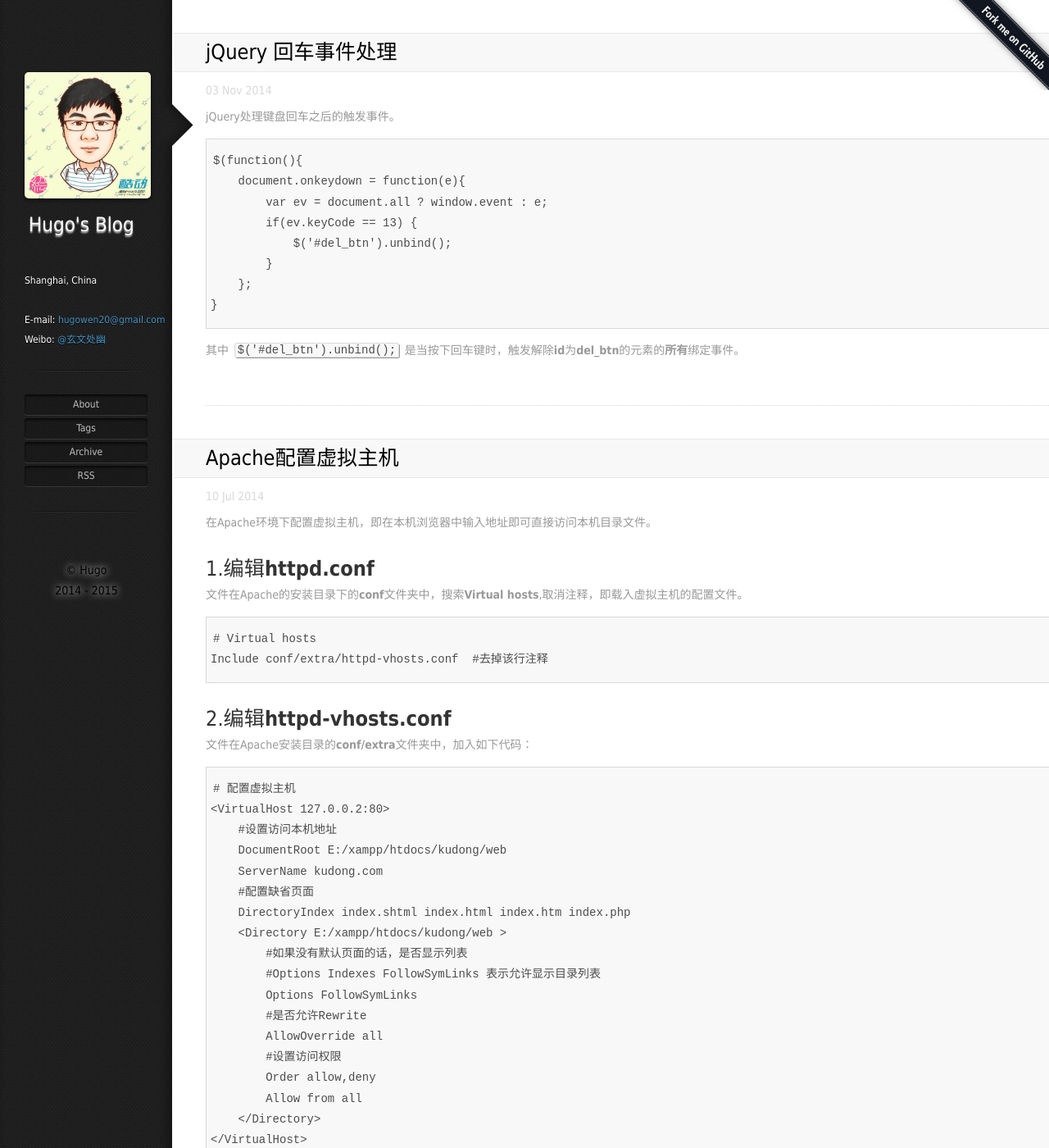
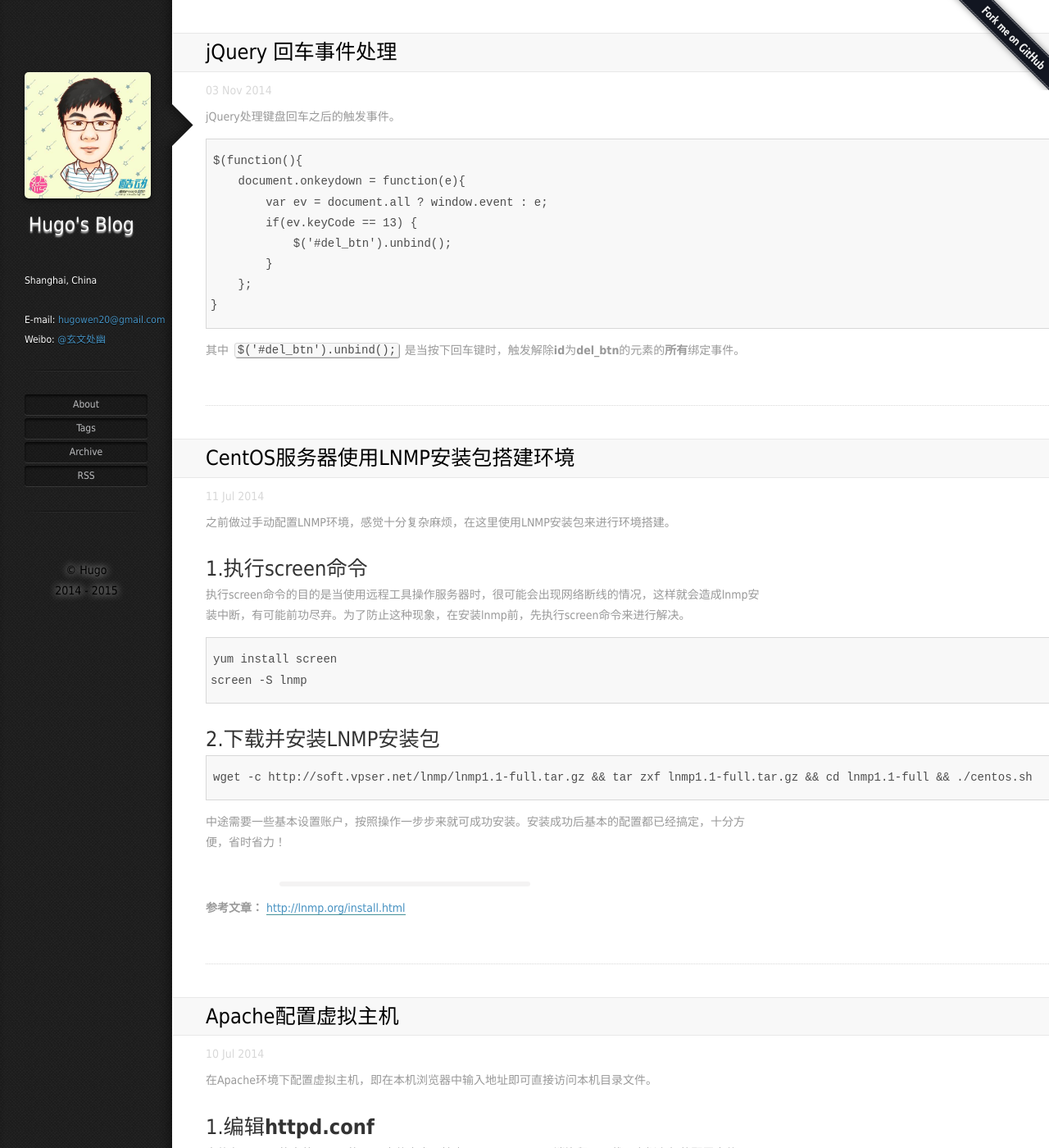
Before and after one commit to HugoWen/HugoWen.github.io_jekyll_bak, a Jekyll site: the page built from index.html, in a window 1280 px wide and 1400 px high. Shown: the whole window at 82% size. Built offline with Jekyll 4.4.1, drawn with Linux system fonts in a browser that asks for light colours; Markdown is read by kramdown in place of the engine named in the settings; the list of posts is cut into pages by our own code; comment, search, counter and statistics services are not loaded.

Commit message:
centos-server-lnmp

```diff
--- a/_posts/centos服务器使用lnmp安装包搭建环境.md
+++ b/_posts/2014-07-11-centos-server-lnmp.md
@@ -1,7 +1,11 @@
+---
+layout: post
 title: CentOS服务器使用LNMP安装包搭建环境
+description: CentOS服务器使用LNMP安装包搭建环境
 date: 2014-07-11 15:09:21
-tags: [服务器,CentOS,LNMP,nginx]
-categories: 服务器
+published: true
+tags: [服务器, CentOS, LNMP, nginx]
+categories: [服务器, linux]
 ---
 之前做过手动配置LNMP环境，感觉十分复杂麻烦，在这里使用LNMP安装包来进行环境搭建。
 
```
